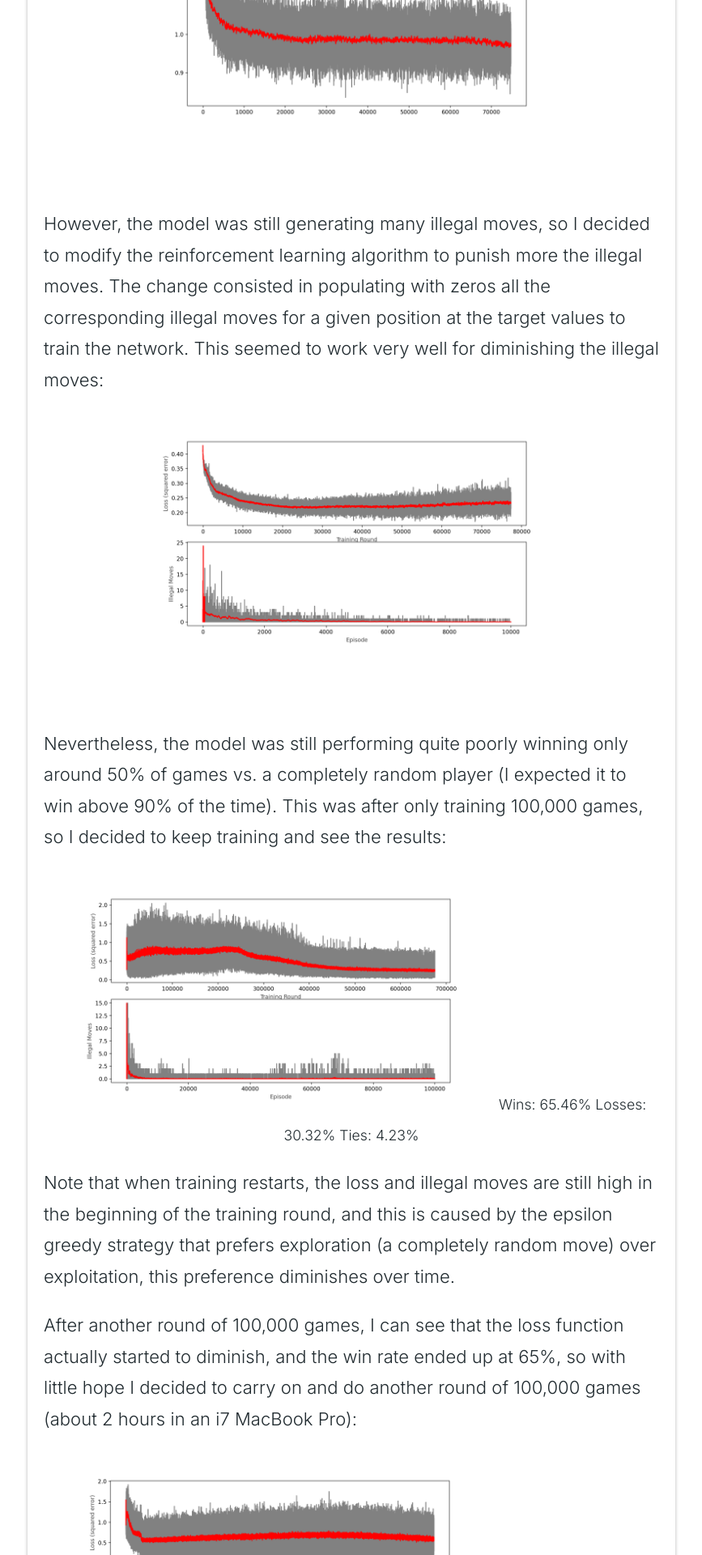
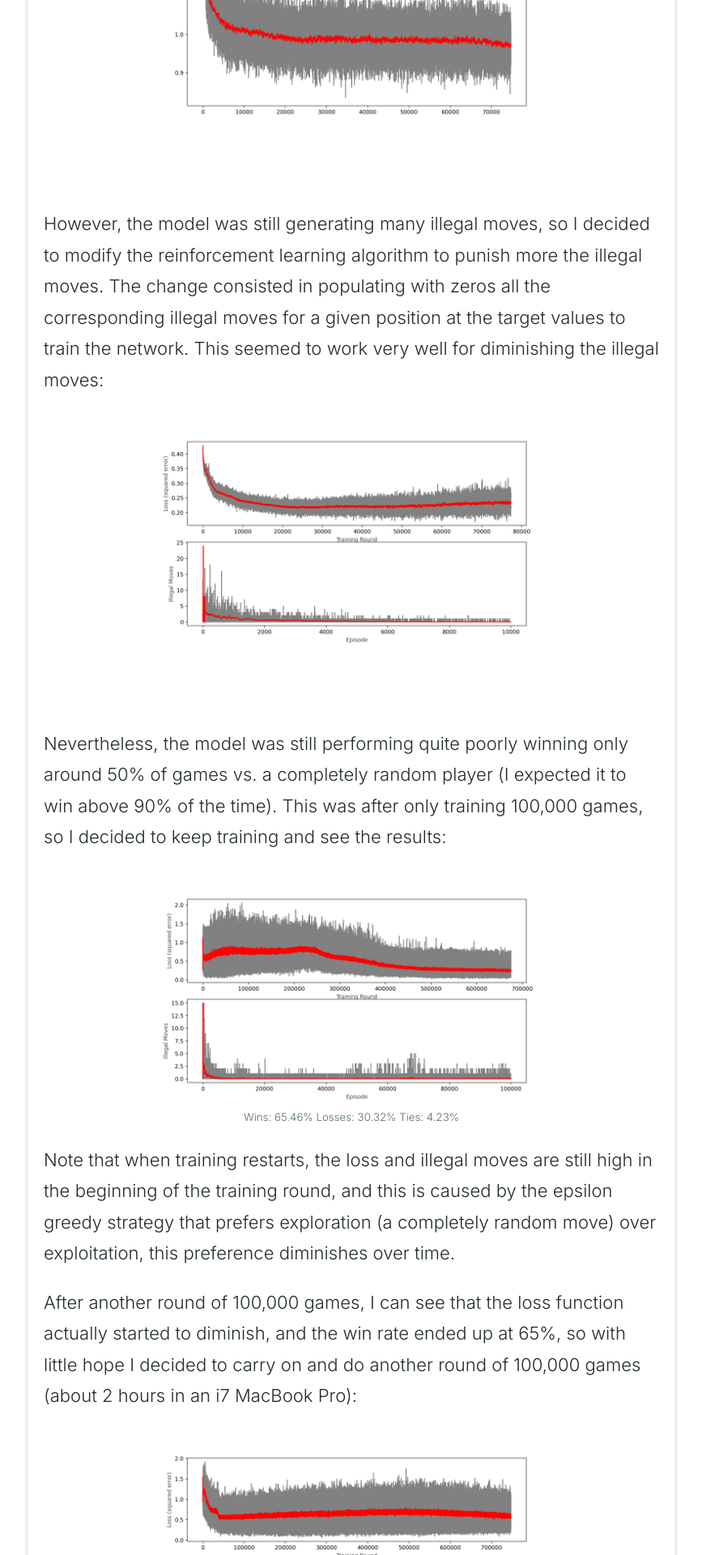
Before and after one commit to the-mvm/the-mvm.github.io, a Jekyll site: the page built from _posts/2021-03-18-deep-q-learning-tic-tac-toe.md, in a window 1280 px wide. Shown: the part 4480-6400 px from the top of the page at 81% size, without its empty margins (206-1073 px from the left). Built offline with Jekyll 4.4.1, drawn with Linux system fonts in a browser that asks for light colours; comment, search, counter and statistics services are not loaded.

Commit message:
added captions from within markdown

````diff
--- a/_posts/2021-03-18-deep-q-learning-tic-tac-toe.md
+++ b/_posts/2021-03-18-deep-q-learning-tic-tac-toe.md
@@ -81,9 +81,9 @@ With the cycling learning rate in place, still no luck after a quick 1,000 games
 <center><img src='/assets/img/posts/lr_formula.jpeg' width="280"></center>
 
 The resulting learning rate combining the cycles and decay per epoch is:
-<center><img src='/assets/img/posts/LR_cycle_decay.png'  width="480"></center>
-<center>Learning Rate = 0.1, Decay = 0.0001, Cycle = 2048 epochs,<br>
-        max Learning Rate factor = 10x</center><br>
+<center><img src='/assets/img/posts/LR_cycle_decay.png' width="480">
+<small>Learning Rate = 0.1, Decay = 0.0001, Cycle = 2048 epochs,<br>
+        max Learning Rate factor = 10x</small></center>
 
 ```python
 true_epoch = epoch - c.BATCH_SIZE
@@ -105,9 +105,9 @@ c.LR_STEP_SIZE = the number of epochs each cycle lasts
 ```
 <br>With these many changes, I decided to restart with a fresh set of random weights and biases and try training more (much more) games.
 
-<center><img src='/assets/img/posts/Loss_function_and_Illegal_moves6.png' width="540"><br>
-1,000,000 episodes, 7.5 million epochs with batches of 64 moves each</center><br>
-<center>Wins: 52.66% Losses: 36.02% Ties: 11.32%</center><br>
+<center><img src='/assets/img/posts/Loss_function_and_Illegal_moves6.png' width="540">
+<small>1,000,000 episodes, 7.5 million epochs with batches of 64 moves each<br>
+Wins: 52.66% Losses: 36.02% Ties: 11.32%</small></center>
 
 After **24 hours!**, my computer was able to run 1,000,000 episodes (games played), which represented 7.5 million training epochs of batches of 64 plays (480 million plays learned), the learning rate did decreased (a bit), but is clearly still in a plateau; interestingly, the lower boundary of the loss function plot seems to continue to decrease as the upper bound and the moving average remains constant. This led me to believe that I might have hit a local minimum.
 <a name='Model3'></a>
@@ -115,18 +115,18 @@ After **24 hours!**, my computer was able to run 1,000,000 episodes (games playe
 
 After all the failures I figured I had to rethink the topology of the network and play around with combinations of different networks and learning rates.
 
-<center><img src='/assets/img/posts/Loss_function_and_Illegal_moves7.png' width="540"></center>
-<center>100,000 episodes, 635,000 epochs with batches of 64 moves each</center><br>
-<center><b>Wins: 76.83%</b> Losses: 17.35% Ties: 5.82%</center><br>
+<center><img src='/assets/img/posts/Loss_function_and_Illegal_moves7.png' width="540">
+<small>100,000 episodes, 635,000 epochs with batches of 64 moves each<br>
+<b>Wins: 76.83%</b> Losses: 17.35% Ties: 5.82%</small></center>
 
 I increased to 200 neurons each hidden layer. In spite of this great improvement the loss function was still in a plateau at around 0.1 (Mean Squared Error). Which, although it is greatly reduced from what we had, still was giving out only 77% win rate vs. a random player, the network was playing tic tac toe as a toddler!
 
-<center><img src='/assets/img/posts/Game_Screen2.png' width="240" height="240"><br>
-*I can still beat the network most of the time! (I am playing with the red X)*</center>
+<center><img src='/assets/img/posts/Game_Screen2.png' width="240" height="240">
+<small>*I can still beat the network most of the time! (I am playing with the red X)*</small></center>
 
 <center><img src='/assets/img/posts/Loss_function_and_Illegal_moves10.png' width="540">
-<br>100,000 more episodes, 620,000 epochs with batches of 64 moves each</center><br>
-<center><b>Wins: 82.25%</b> Losses: 13.28% Ties: 4.46%</center><br>
+<small>100,000 more episodes, 620,000 epochs with batches of 64 moves each<br>
+<b>Wins: 82.25%</b> Losses: 13.28% Ties: 4.46%</small></center>
 
 **Finally we crossed the 80% mark!** This is quite an achievement, it seems that the change in network topology is working, although it also looks like the loss function is stagnating at around 0.15.
 
--- a/assets/css/main.css
+++ b/assets/css/main.css
@@ -1308,9 +1308,11 @@ Usage (in markdown):
 ![img](/some/image.jpg)
 <small>Your image caption</small>
 */
-img + br + small {
+img + small, img + br + small {
     display: block;
-    margin-top: -3em;
+    font-size:.6em;
+    color:var(--grey1);
+    margin-top: -1em;
     margin-bottom: 1.5em;
 }
 
````
